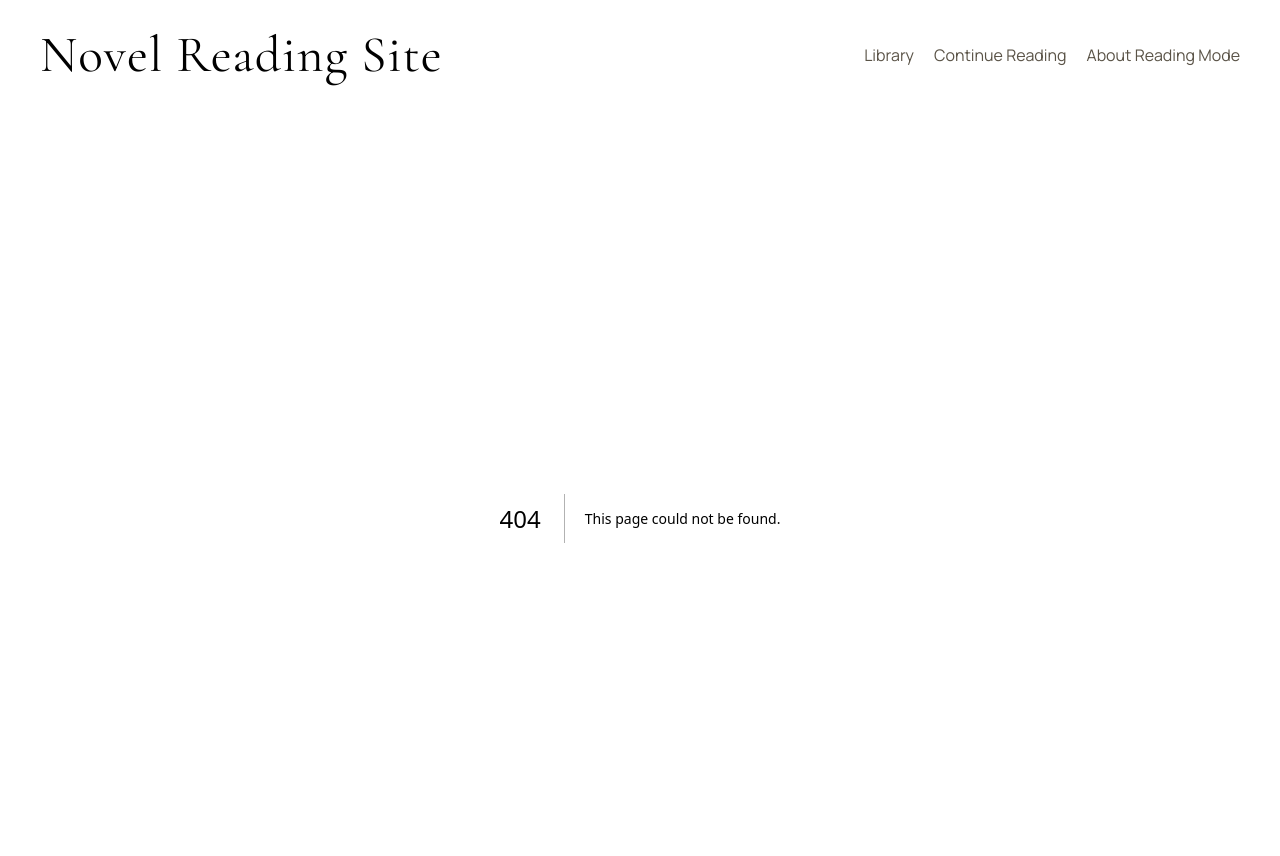
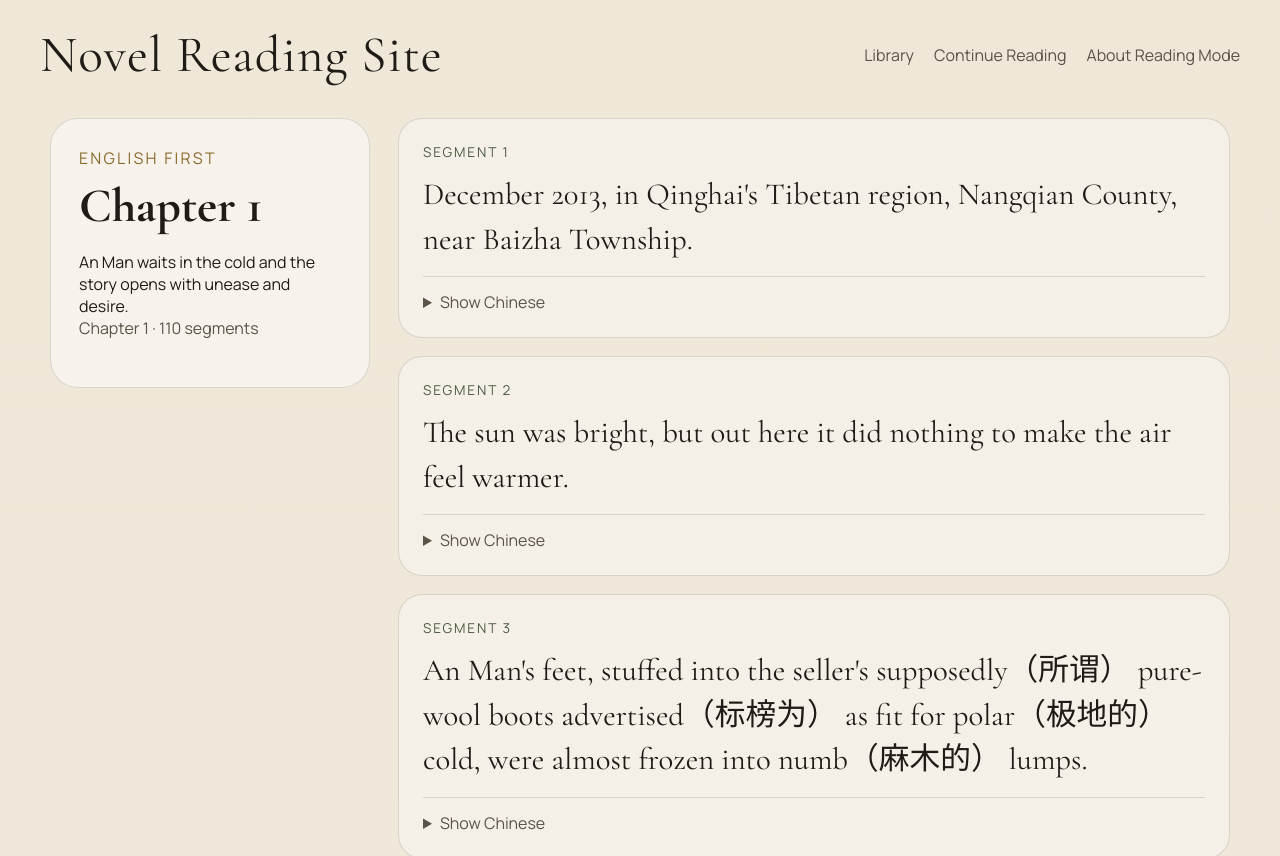
Before and after one commit to jack-hate-titanic/novel-reading-site, a Next.js app: page /read/half-demon-si-teng/chapter-1 in a window 1280 px wide. Before the commit this address had no page. Shown: the top 856 px of the page. Built offline with nearby package versions, Linux system fonts and the light colour scheme.

Commit message:
feat: add book detail and reader routes

```diff
--- /dev/null
+++ b/src/app/read/[bookSlug]/[chapterSlug]/page.tsx
@@ -0,0 +1,44 @@
+import { notFound } from "next/navigation";
+import { ReaderPage } from "@/components/reader/reader-page";
+import {
+  getAdjacentChapters,
+  getBookBySlug,
+  getBooks,
+  getChapterBySlugs,
+} from "@/lib/content/library";
+
+export function generateStaticParams() {
+  return getBooks().flatMap((book) =>
+    book.chapters.map((chapter) => ({
+      bookSlug: book.slug,
+      chapterSlug: chapter.slug,
+    })),
+  );
+}
+
+export default async function Page({
+  params,
+}: {
+  params: Promise<{ bookSlug: string; chapterSlug: string }>;
+}) {
+  const { bookSlug, chapterSlug } = await params;
+  const book = getBookBySlug(bookSlug);
+  const chapter = getChapterBySlugs(bookSlug, chapterSlug);
+
+  if (!book || !chapter) {
+    notFound();
+  }
+
+  const adjacent = getAdjacentChapters(bookSlug, chapterSlug);
+
+  return (
+    <ReaderPage
+      book={book}
+      chapter={chapter}
+      previousHref={
+        adjacent.previous ? `/read/${bookSlug}/${adjacent.previous.slug}` : null
+      }
+      nextHref={adjacent.next ? `/read/${bookSlug}/${adjacent.next.slug}` : null}
+    />
+  );
+}
--- /dev/null
+++ b/src/components/books/book-detail-page.module.css
@@ -0,0 +1,80 @@
+.page {
+  display: grid;
+  gap: 28px;
+  margin: 0 auto;
+  max-width: 1100px;
+}
+
+.hero {
+  padding: 40px;
+  border: 1px solid var(--line);
+  border-radius: 28px;
+  background: rgba(255, 255, 255, 0.46);
+}
+
+.mode {
+  margin: 0 0 8px;
+  color: var(--gold);
+  letter-spacing: 0.14em;
+  text-transform: uppercase;
+}
+
+.hero h1 {
+  margin: 0;
+  font-family: var(--font-display), serif;
+  font-size: clamp(2.75rem, 7vw, 4.8rem);
+}
+
+.subtitle,
+.description {
+  max-width: 60ch;
+  color: var(--ink-soft);
+}
+
+.cta {
+  display: inline-flex;
+  margin-top: 12px;
+  padding: 12px 20px;
+  border-radius: 999px;
+  background: var(--olive);
+  color: var(--paper);
+}
+
+.grid {
+  display: grid;
+  grid-template-columns: minmax(0, 0.9fr) minmax(0, 1.1fr);
+  gap: 24px;
+}
+
+.panel {
+  padding: 28px;
+  border: 1px solid var(--line);
+  border-radius: 28px;
+  background: rgba(255, 255, 255, 0.42);
+}
+
+.chapterList {
+  display: grid;
+  gap: 16px;
+  padding-left: 20px;
+}
+
+.chapterList a {
+  display: grid;
+  gap: 6px;
+}
+
+.chapterList span {
+  color: var(--ink-soft);
+}
+
+@media (max-width: 860px) {
+  .grid {
+    grid-template-columns: 1fr;
+  }
+
+  .hero,
+  .panel {
+    padding: 24px;
+  }
+}
--- /dev/null
+++ b/src/components/reader/reader-page.module.css
@@ -0,0 +1,96 @@
+.page {
+  display: grid;
+  grid-template-columns: minmax(260px, 320px) minmax(0, 1fr);
+  gap: 28px;
+  margin: 0 auto;
+  max-width: 1180px;
+}
+
+.sidebar {
+  position: sticky;
+  top: 24px;
+  align-self: start;
+  padding: 28px;
+  border: 1px solid var(--line);
+  border-radius: 28px;
+  background: rgba(255, 255, 255, 0.52);
+}
+
+.sidebarLabel {
+  margin: 0 0 8px;
+  color: var(--gold);
+  letter-spacing: 0.14em;
+  text-transform: uppercase;
+}
+
+.sidebar h1 {
+  margin: 0 0 16px;
+  font-family: var(--font-display), serif;
+  font-size: clamp(2.1rem, 4vw, 3rem);
+}
+
+.progress {
+  color: var(--ink-soft);
+}
+
+.navLinks {
+  display: flex;
+  justify-content: space-between;
+  gap: 16px;
+  margin-top: 20px;
+}
+
+.content {
+  display: grid;
+  gap: 18px;
+}
+
+.segment {
+  padding: 24px;
+  border: 1px solid var(--line);
+  border-radius: 24px;
+  background: rgba(255, 255, 255, 0.38);
+}
+
+.segmentIndex {
+  margin: 0 0 12px;
+  color: var(--olive);
+  text-transform: uppercase;
+  letter-spacing: 0.14em;
+  font-size: 0.85rem;
+}
+
+.english {
+  margin: 0;
+  font-family: var(--font-display), serif;
+  font-size: clamp(1.4rem, 2.4vw, 2rem);
+  line-height: 1.45;
+}
+
+.disclosure {
+  margin-top: 14px;
+  padding-top: 14px;
+  border-top: 1px solid var(--line);
+}
+
+.disclosure summary {
+  cursor: pointer;
+  color: var(--ink-soft);
+}
+
+.chinese,
+.noteList,
+.phraseList {
+  margin-top: 12px;
+  color: var(--ink-soft);
+}
+
+@media (max-width: 900px) {
+  .page {
+    grid-template-columns: 1fr;
+  }
+
+  .sidebar {
+    position: static;
+  }
+}
--- /dev/null
+++ b/src/components/reader/reader-page.tsx
@@ -0,0 +1,39 @@
+import Link from "next/link";
+import { ReaderSegment } from "@/components/reader/reader-segment";
+import type { Book, Chapter } from "@/lib/content/types";
+import styles from "./reader-page.module.css";
+
+export function ReaderPage({
+  book,
+  chapter,
+  previousHref,
+  nextHref,
+}: {
+  book: Book;
+  chapter: Chapter;
+  previousHref: string | null;
+  nextHref: string | null;
+}) {
+  return (
+    <div className={styles.page}>
+      <aside className={styles.sidebar}>
+        <p className={styles.sidebarLabel}>{book.readingModeLabel}</p>
+        <h1>{chapter.title}</h1>
+        <p>{chapter.summary}</p>
+        <p className={styles.progress}>
+          Chapter {chapter.order} · {chapter.segments.length} segments
+        </p>
+        <div className={styles.navLinks}>
+          {previousHref ? <Link href={previousHref}>Previous chapter</Link> : <span />}
+          {nextHref ? <Link href={nextHref}>Next chapter</Link> : <span />}
+        </div>
+      </aside>
+
+      <section className={styles.content}>
+        {chapter.segments.map((segment, index) => (
+          <ReaderSegment key={segment.id} index={index + 1} segment={segment} />
+        ))}
+      </section>
+    </div>
+  );
+}
--- /dev/null
+++ b/src/components/reader/reader-segment.tsx
@@ -0,0 +1,42 @@
+import type { ReaderSegment as ReaderSegmentType } from "@/lib/content/types";
+import styles from "./reader-page.module.css";
+
+export function ReaderSegment({
+  index,
+  segment,
+}: {
+  index: number;
+  segment: ReaderSegmentType;
+}) {
+  return (
+    <article className={styles.segment}>
+      <p className={styles.segmentIndex}>Segment {index}</p>
+      <p className={styles.english}>{segment.english}</p>
+
+      <details className={styles.disclosure}>
+        <summary>Show Chinese</summary>
+        <p className={styles.chinese}>{segment.chinese}</p>
+      </details>
+
+      {(segment.grammarNotes.length > 0 || segment.phrases.length > 0) && (
+        <details className={styles.disclosure}>
+          <summary>Show Notes</summary>
+          {segment.grammarNotes.length > 0 && (
+            <ul className={styles.noteList}>
+              {segment.grammarNotes.map((note) => (
+                <li key={note}>{note}</li>
+              ))}
+            </ul>
+          )}
+          {segment.phrases.length > 0 && (
+            <ul className={styles.phraseList}>
+              {segment.phrases.map((phrase) => (
+                <li key={phrase}>{phrase}</li>
+              ))}
+            </ul>
+          )}
+        </details>
+      )}
+    </article>
+  );
+}
```
Also changed, not shown: src/app/books/[slug]/page.tsx (added, +22 -0 lines), src/components/books/book-detail-page.tsx (added, +49 -0 lines), 2 other files (tests, documents, lock files or other folders).
